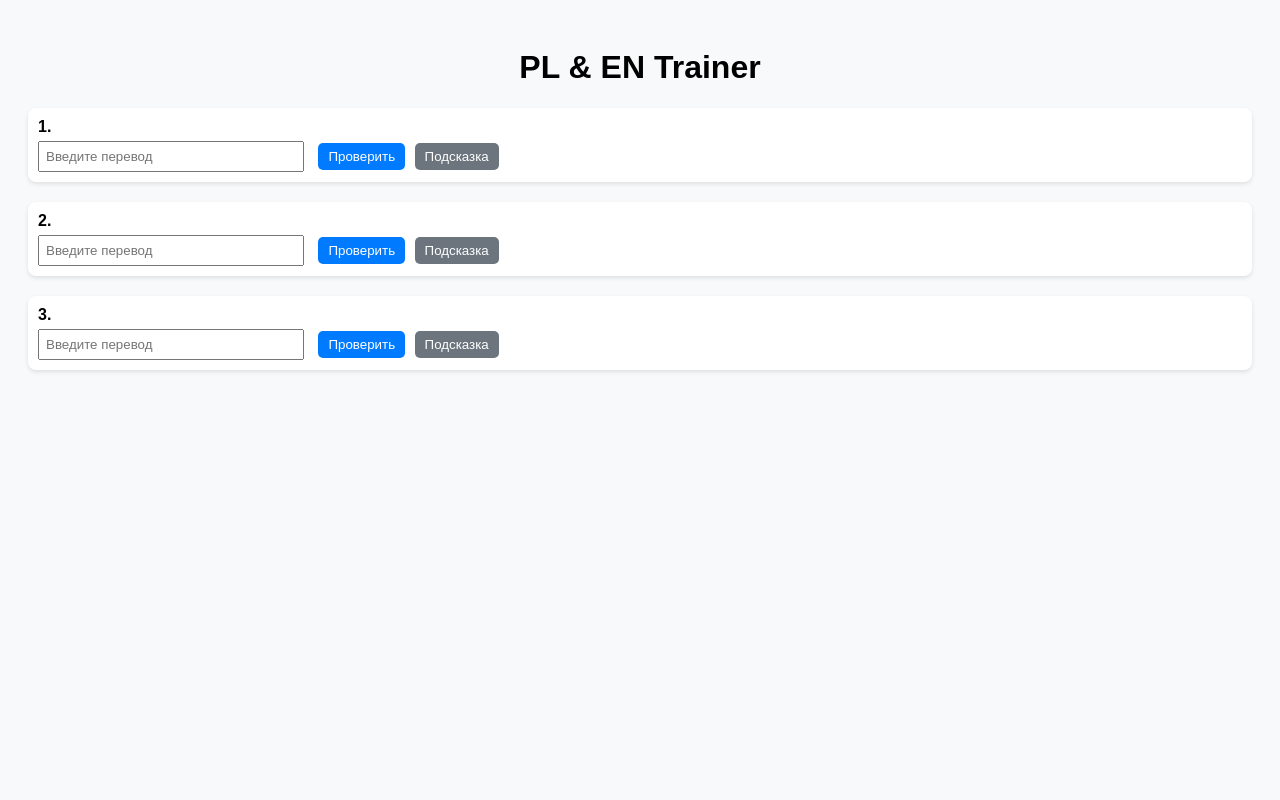
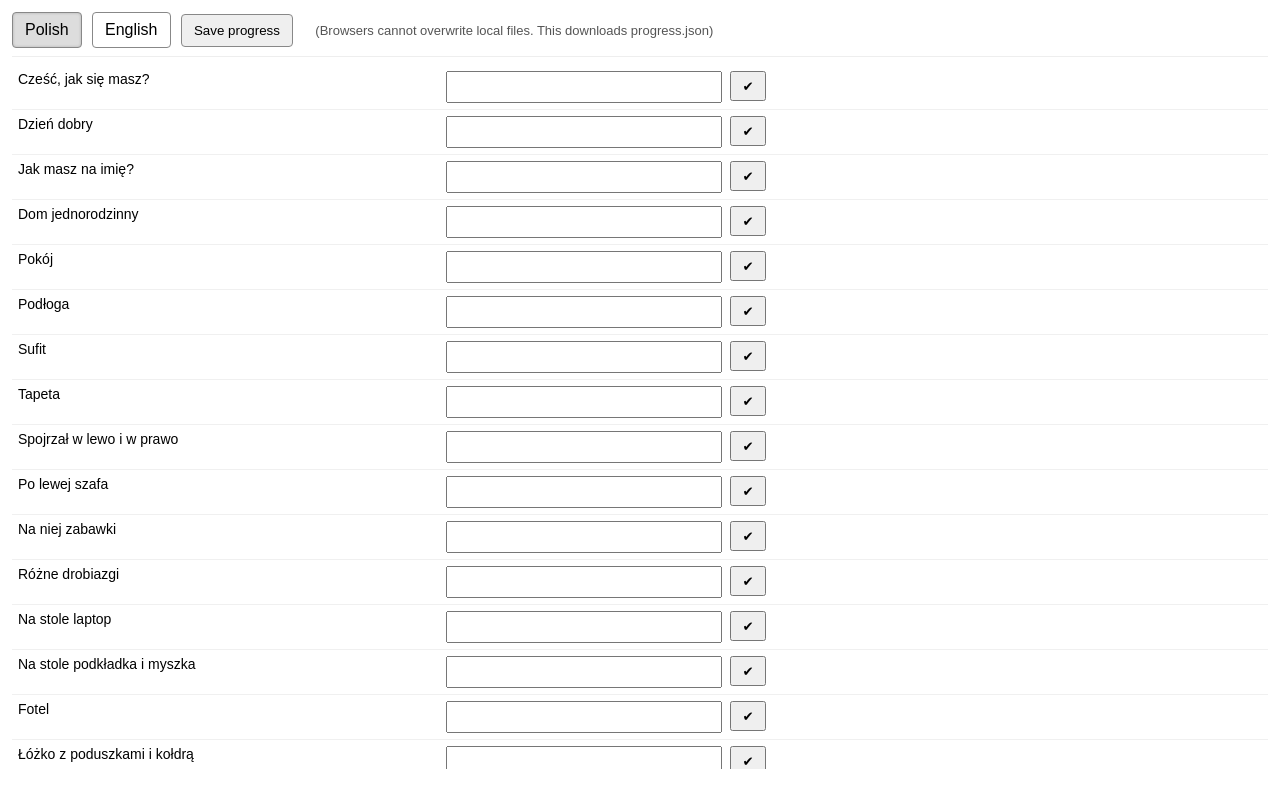
Before and after one commit to Vitalii865151/PL-and-EN, a plain HTML site: page index.html in a window 1280 px wide. Drawn offline with Linux system fonts and the light colour scheme; no server answers.

Commit message:
Update index.html

```diff
--- a/index.html
+++ b/index.html
@@ -1,117 +1,144 @@
-<!DOCTYPE html>
+<!doctype html>
 <html lang="ru">
 <head>
-  <meta charset="UTF-8">
-  <title>PL & EN Trainer</title>
+  <meta charset="utf-8">
+  <meta name="viewport" content="width=device-width,initial-scale=1">
+  <title>Language Learning</title>
   <style>
-    body {
-      font-family: Arial, sans-serif;
-      padding: 20px;
-      background: #f8f9fa;
-    }
-    h1 {
-      text-align: center;
-    }
-    .task {
-      margin-bottom: 20px;
-      padding: 10px;
-      background: #fff;
-      border-radius: 8px;
-      box-shadow: 0 2px 4px rgba(0,0,0,0.1);
-    }
-    .task-number {
-      font-weight: bold;
-      margin-bottom: 5px;
-    }
-    input {
-      padding: 6px;
-      width: 250px;
-      margin-right: 10px;
-    }
-    button {
-      padding: 6px 10px;
-      margin-right: 5px;
-      border: none;
-      border-radius: 5px;
-      cursor: pointer;
-    }
-    .check {
-      background: #007bff;
-      color: white;
-    }
-    .hint {
-      background: #6c757d;
-      color: white;
-    }
-    .status {
-      font-weight: bold;
-      margin-left: 10px;
-    }
-    .correct { color: green; }
-    .wrong { color: red; }
-    .hint-text {
-      margin-top: 5px;
-      color: gray;
-      font-style: italic;
-      display: none;
-    }
+    body { font-family: Arial, sans-serif; margin: 0; padding: 12px; box-sizing: border-box; }
+    .top { margin-bottom: 8px; }
+    .btn { display:inline-block; padding:8px 12px; margin-right:6px; cursor:pointer; border:1px solid #888; border-radius:4px; user-select:none; }
+    .btn.active { background:#ddd; box-shadow: inset 0 0 3px rgba(0,0,0,0.2); }
+    .container { height: calc(100vh - 96px); overflow:auto; border-top:1px solid #eee; padding-top:8px; }
+    .row { display:flex; align-items:flex-start; gap:8px; padding:6px; border-bottom:1px solid #f0f0f0; }
+    .text { width:420px; flex:0 0 420px; font-size:14px; white-space:pre-wrap; }
+    .entry { flex: 0 0 260px; font-size:14px; padding:6px; }
+    .status { width:32px; text-align:center; font-size:18px; }
+    .check { width:36px; height:30px; cursor:pointer; }
+    .controls { margin-bottom:6px; }
+    .save-note { margin-left:12px; font-size:13px; color:#555; }
   </style>
 </head>
 <body>
-  <h1>PL & EN Trainer</h1>
-
-  <div class="task" data-answer="kot">
-    <div class="task-number">1.</div>
-    <input type="text" placeholder="Введите перевод">
-    <button class="check">Проверить</button>
-    <button class="hint">Подсказка</button>
-    <span class="status"></span>
-    <div class="hint-text">Ответ: kot</div>
+  <div class="top">
+    <div class="controls">
+      <span id="btnPl" class="btn">Polish</span>
+      <span id="btnEn" class="btn">English</span>
+      <button id="downloadProgress" class="btn">Save progress</button>
+      <span class="save-note">(Browsers cannot overwrite local files. This downloads progress.json)</span>
+    </div>
   </div>
 
-  <div class="task" data-answer="pies">
-    <div class="task-number">2.</div>
-    <input type="text" placeholder="Введите перевод">
-    <button class="check">Проверить</button>
-    <button class="hint">Подсказка</button>
-    <span class="status"></span>
-    <div class="hint-text">Ответ: pies</div>
-  </div>
+  <div class="container" id="container"></div>
 
-  <div class="task" data-answer="dom">
-    <div class="task-number">3.</div>
-    <input type="text" placeholder="Введите перевод">
-    <button class="check">Проверить</button>
-    <button class="hint">Подсказка</button>
-    <span class="status"></span>
-    <div class="hint-text">Ответ: dom</div>
-  </div>
+<script>
+// Language Learning — single-file HTML port of the provided Tkinter app.
+// Behavior: loads blocks.json and progress.json from same folder (via fetch).
+// Saving progress triggers a download of progress.json because browsers cannot write local files.
 
-  <script>
-    document.querySelectorAll(".task").forEach(task => {
-      const input = task.querySelector("input");
-      const checkBtn = task.querySelector(".check");
-      const hintBtn = task.querySelector(".hint");
-      const status = task.querySelector(".status");
-      const hintText = task.querySelector(".hint-text");
-      const answer = task.dataset.answer;
+let blocks = [];
+let progress = {};
+let currentLang = 'pl'; // 'pl' or 'en'
 
-      checkBtn.addEventListener("click", () => {
-        if (input.value.trim().toLowerCase() === answer.toLowerCase()) {
-          status.textContent = "✅ Правильно!";
-          status.className = "status correct";
-        } else {
-          status.textContent = "❌ Неправильно";
-          status.className = "status wrong";
-        }
-      });
+const container = document.getElementById('container');
+const btnPl = document.getElementById('btnPl');
+const btnEn = document.getElementById('btnEn');
+const downloadBtn = document.getElementById('downloadProgress');
 
-      hintBtn.addEventListener("click", () => {
-        hintText.style.display = (hintText.style.display === "none" || hintText.style.display === "")
-          ? "block"
-          : "none";
-      });
+function setActiveButton() {
+  if (currentLang === 'pl') {
+    btnPl.classList.add('active');
+    btnEn.classList.remove('active');
+  } else {
+    btnEn.classList.add('active');
+    btnPl.classList.remove('active');
+  }
+}
+
+btnPl.addEventListener('click', () => { currentLang = 'pl'; setActiveButton(); renderBlocks(); });
+btnEn.addEventListener('click', () => { currentLang = 'en'; setActiveButton(); renderBlocks(); });
+
+// Load blocks.json
+fetch('blocks.json')
+  .then(r => { if (!r.ok) throw new Error('blocks.json not found'); return r.json(); })
+  .then(data => { blocks = data; renderBlocks(); })
+  .catch(err => { container.innerHTML = '<div style="color:red;">Error loading blocks.json — please place blocks.json in the same folder as this HTML file.</div>'; console.error(err); });
+
+// Load progress.json if exists
+fetch('progress.json')
+  .then(r => { if (!r.ok) throw new Error('no progress.json'); return r.json(); })
+  .then(data => { progress = data; renderBlocks(); })
+  .catch(_ => { progress = {}; /* no file — start empty */ });
+
+function saveProgressFile() {
+  const blob = new Blob([JSON.stringify(progress, null, 2)], {type: 'application/json'});
+  const url = URL.createObjectURL(blob);
+  const a = document.createElement('a');
+  a.href = url;
+  a.download = 'progress.json';
+  document.body.appendChild(a);
+  a.click();
+  a.remove();
+  URL.revokeObjectURL(url);
+}
+
+downloadBtn.addEventListener('click', saveProgressFile);
+
+function checkAnswer(idx, entryEl, statusEl) {
+  const targetLang = (currentLang === 'pl') ? 'en' : 'pl';
+  const userInput = (entryEl.value || '').trim().toLowerCase();
+  const correct = (blocks[idx] && blocks[idx][targetLang]) ? blocks[idx][targetLang].trim().toLowerCase() : '';
+  if (userInput === correct && userInput !== '') {
+    progress[String(idx)] = true;
+    statusEl.textContent = '✅';
+  } else {
+    progress[String(idx)] = false;
+    statusEl.textContent = '❌';
+  }
+}
+
+function renderBlocks() {
+  container.innerHTML = '';
+  setActiveButton();
+  blocks.forEach((block, idx) => {
+    const row = document.createElement('div');
+    row.className = 'row';
+
+    const text = document.createElement('div');
+    text.className = 'text';
+    text.textContent = block[currentLang] || '';
+
+    const entry = document.createElement('input');
+    entry.className = 'entry';
+    entry.type = 'text';
+    entry.addEventListener('keydown', (e) => {
+      if (e.key === 'Enter') {
+        checkAnswer(idx, entry, status);
+      }
     });
-  </script>
+
+    const btn = document.createElement('button');
+    btn.className = 'check';
+    btn.textContent = '✔';
+    btn.addEventListener('click', () => { checkAnswer(idx, entry, status); });
+
+    const status = document.createElement('div');
+    status.className = 'status';
+    if (String(idx) in progress) {
+      status.textContent = progress[String(idx)] ? '✅' : '❌';
+    } else {
+      status.textContent = '';
+    }
+
+    row.appendChild(text);
+    row.appendChild(entry);
+    row.appendChild(btn);
+    row.appendChild(status);
+
+    container.appendChild(row);
+  });
+}
+
+</script>
 </body>
 </html>
```
